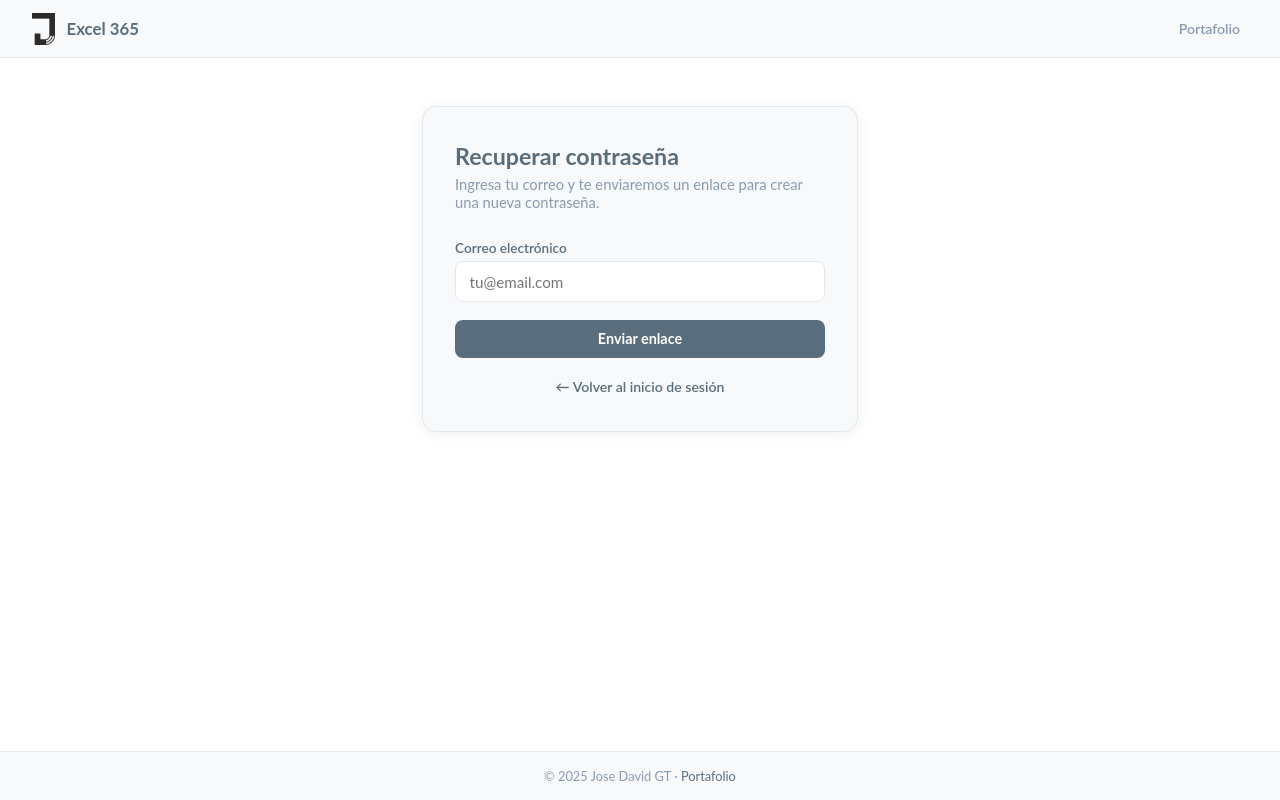
After one commit to DeiviGT1/blog2.0, a Flask app: page /curso/forgot-password in a window 1280 px wide. The commit adds this page. Run offline with Flask 3, Linux system fonts and the light colour scheme; parts of the project's set-up code (start-up, migrations or seed data) failed here and were passed over; some libraries are stand-ins or nearby versions.

Commit message:
Add forgot/reset password flow and improve login error messages
- Login now shows specific errors: wrong credentials, unconfirmed email, rate limit
- New /curso/forgot-password route sends Supabase reset email
- New /curso/auth/reset-callback exchanges the code from the email link
- New /curso/reset-password form to set the new password
- "¿Olvidaste tu contraseña?" link added to login page

Co-Authored-By: Claude Sonnet 4.6 <noreply@anthropic.com>

```diff
--- a/app/routes/curso_routes.py
+++ b/app/routes/curso_routes.py
@@ -266,9 +266,81 @@ def login():
                 return redirect(url_for("curso.dashboard"))
             return redirect(url_for("curso.pending"))
         except Exception as e:
-            flash("Credenciales incorrectas. Intenta de nuevo.", "error")
+            msg = str(e).lower()
+            if "invalid login credentials" in msg or "invalid_credentials" in msg:
+                flash("Correo o contraseña incorrectos.", "error")
+            elif "email not confirmed" in msg:
+                flash("Debes confirmar tu correo antes de iniciar sesión. Revisa tu bandeja de entrada.", "error")
+            elif "too many requests" in msg:
+                flash("Demasiados intentos. Espera unos minutos e intenta de nuevo.", "error")
+            else:
+                flash("No se pudo iniciar sesión. Intenta de nuevo.", "error")
 
     return render_template("curso/login.html")
+
+
+@curso_bp.route("/forgot-password", methods=["GET", "POST"])
+def forgot_password():
+    if request.method == "POST":
+        email = request.form.get("email", "").strip()
+        if not email:
+            flash("Ingresa tu correo electrónico.", "error")
+            return render_template("curso/forgot_password.html")
+        try:
+            from app.python.supabase_client import send_password_reset
+            base_url = os.getenv("BASE_URL", "").rstrip("/")
+            reset_url = f"{base_url}/curso/auth/reset-callback" if base_url \
+                        else url_for("curso.reset_callback", _external=True)
+            send_password_reset(email, reset_url)
+        except Exception:
+            pass  # Don't reveal whether the email exists
+        flash("Si ese correo está registrado, recibirás un enlace para restablecer tu contraseña.", "success")
+        return redirect(url_for("curso.login"))
+    return render_template("curso/forgot_password.html")
+
+
+@curso_bp.route("/auth/reset-callback")
+def reset_callback():
+    """Supabase redirects here after the user clicks the reset link in their email."""
+    code = request.args.get("code")
+    if not code:
+        flash("Enlace de recuperación inválido o expirado.", "error")
+        return redirect(url_for("curso.login"))
+    # Store code in session and send user to the form
+    session["curso_reset_code"] = code
+    return redirect(url_for("curso.reset_password"))
+
+
+@curso_bp.route("/reset-password", methods=["GET", "POST"])
+def reset_password():
+    code = session.get("curso_reset_code")
+    if not code:
+        flash("Enlace de recuperación inválido o expirado.", "error")
+        return redirect(url_for("curso.login"))
+
+    if request.method == "POST":
+        password = request.form.get("password", "")
+        confirm  = request.form.get("confirm", "")
+        if len(password) < 8:
+            flash("La contraseña debe tener al menos 8 caracteres.", "error")
+            return render_template("curso/reset_password.html")
+        if password != confirm:
+            flash("Las contraseñas no coinciden.", "error")
+            return render_template("curso/reset_password.html")
+        try:
+            from app.python.supabase_client import get_client, update_user_password
+            sb   = get_client()
+            resp = sb.auth.exchange_code_for_session({"auth_code": code})
+            update_user_password(resp.session.access_token, password)
+            session.pop("curso_reset_code", None)
+            flash("¡Contraseña actualizada! Ya puedes iniciar sesión.", "success")
+            return redirect(url_for("curso.login"))
+        except Exception as e:
+            flash("El enlace expiró o ya fue usado. Solicita uno nuevo.", "error")
+            session.pop("curso_reset_code", None)
+            return redirect(url_for("curso.forgot_password"))
+
+    return render_template("curso/reset_password.html")
 
 
 @curso_bp.route("/register", methods=["GET", "POST"])
--- /dev/null
+++ b/app/templates/curso/forgot_password.html
@@ -0,0 +1,24 @@
+{% extends "curso/base_curso.html" %}
+{% block title %}Recuperar contraseña — Excel 365{% endblock %}
+
+{% block content %}
+<main class="curso-main curso-main--narrow" style="padding-top:3rem;">
+  <div class="auth-card">
+    <h1>Recuperar contraseña</h1>
+    <p class="subtitle">Ingresa tu correo y te enviaremos un enlace para crear una nueva contraseña.</p>
+
+    <form method="POST" action="{{ url_for('curso.forgot_password') }}">
+      <div class="form-group">
+        <label for="email">Correo electrónico</label>
+        <input type="email" id="email" name="email" placeholder="tu@email.com"
+               required autocomplete="email" />
+      </div>
+      <button type="submit" class="btn btn-primary btn-full">Enviar enlace</button>
+    </form>
+
+    <div class="auth-footer">
+      <a href="{{ url_for('curso.login') }}">← Volver al inicio de sesión</a>
+    </div>
+  </div>
+</main>
+{% endblock %}
--- a/app/templates/curso/login.html
+++ b/app/templates/curso/login.html
@@ -15,6 +15,10 @@
       <div class="form-group">
         <label for="password">Contraseña</label>
         <input type="password" id="password" name="password" placeholder="••••••••" required autocomplete="current-password" />
+      </div>
+      <div style="text-align:right;margin-top:.3rem;margin-bottom:.8rem;">
+        <a href="{{ url_for('curso.forgot_password') }}"
+           style="font-size:.83rem;color:var(--c-text-muted);">¿Olvidaste tu contraseña?</a>
       </div>
       <button type="submit" class="btn btn-primary btn-full">Iniciar sesión</button>
     </form>
```
Also changed, not shown: app/python/supabase_client.py (+13 -0 lines), app/templates/curso/reset_password.html (added, +27 -0 lines).
